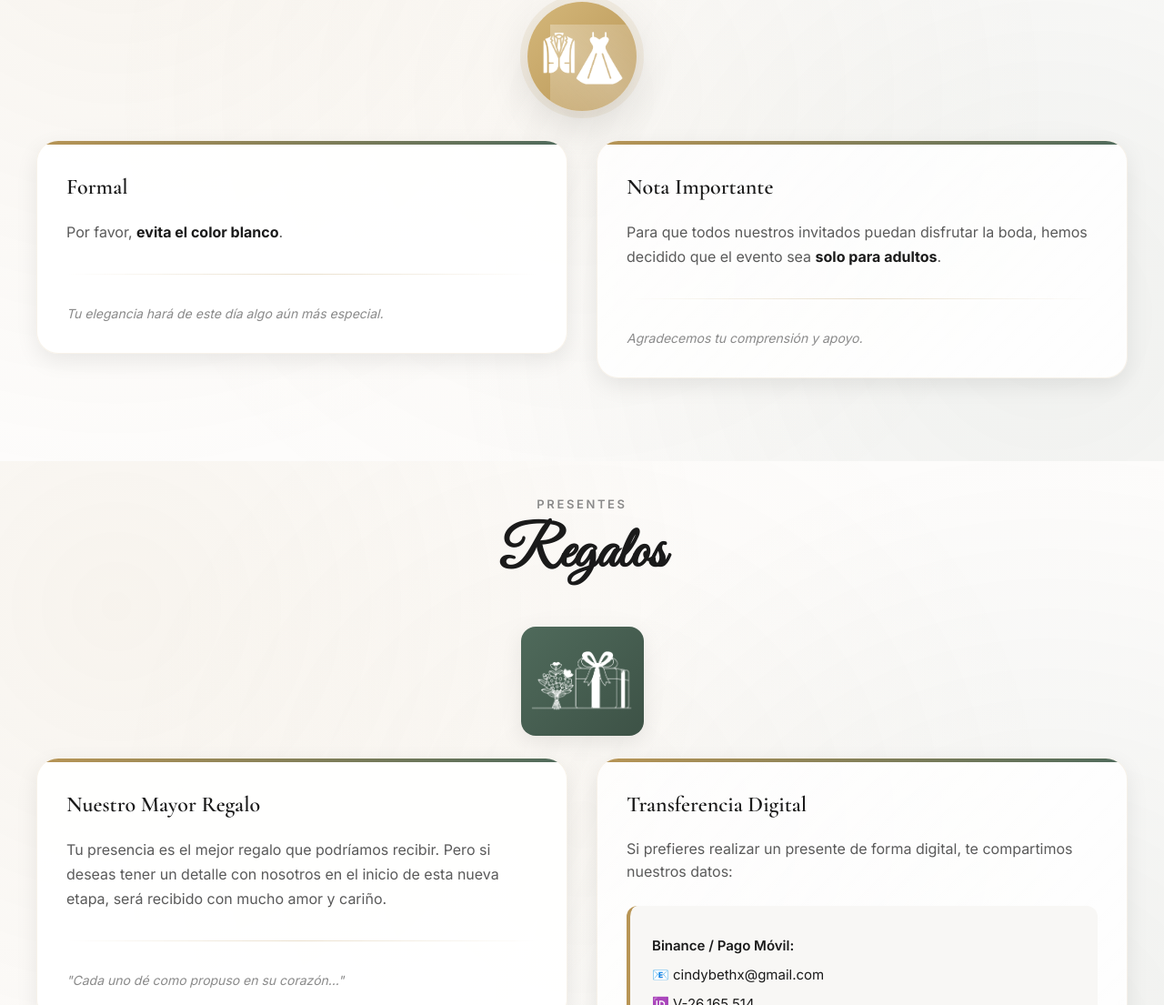
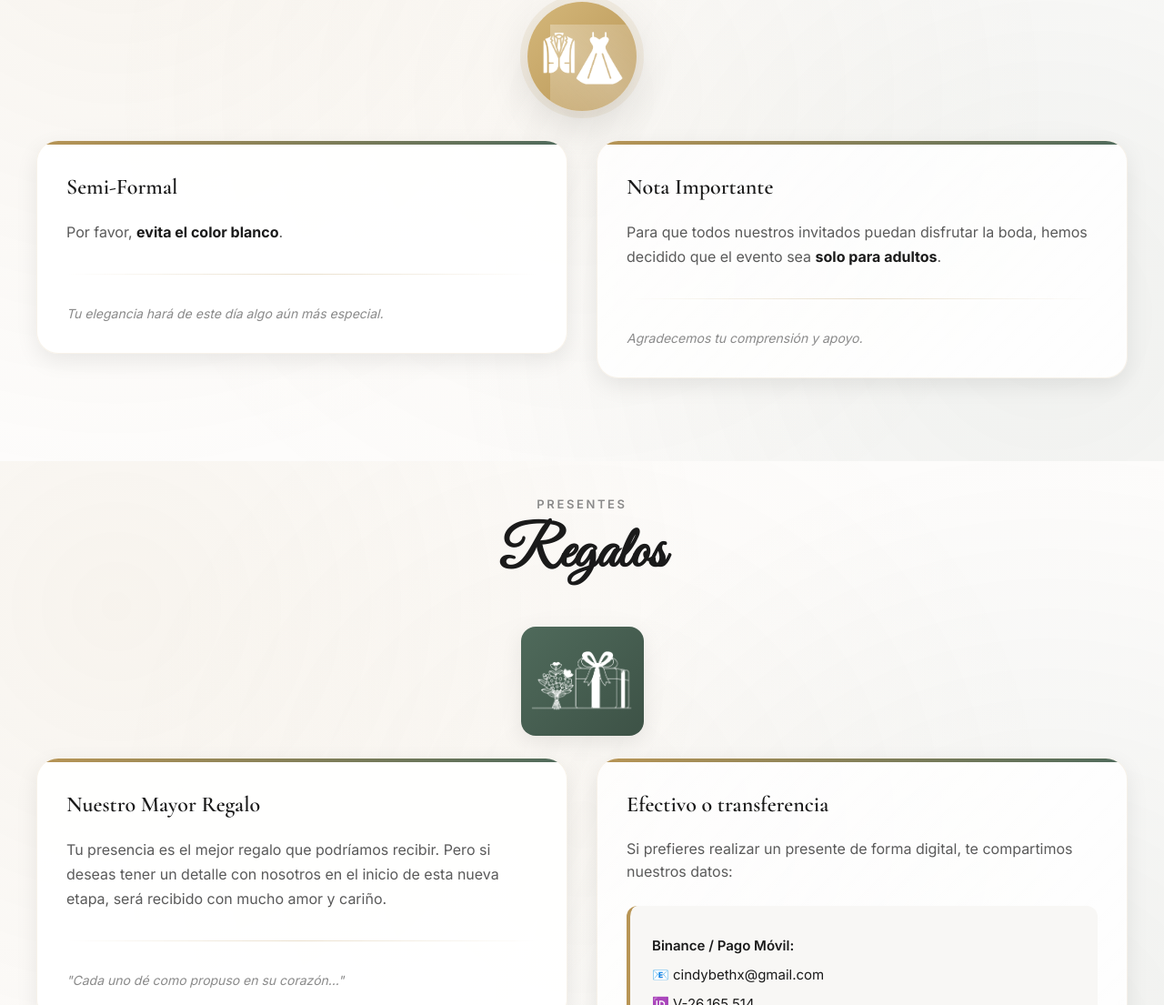
Before and after one commit to rubn1412/Invitacion-Boda, a plain HTML site: page index.html in a window 1280 px wide. Shown: the part 3493-4598 px from the top of the page at 91% size. Drawn offline with nearby package versions, Linux system fonts and the light colour scheme.

Commit message:
Update index.html

```diff
--- a/index.html
+++ b/index.html
@@ -1484,7 +1484,7 @@
       <div class="grid grid-2">
         <div class="card">
           <h3 style="font-family: 'Cormorant Garamond', serif; font-size: 1.5rem; margin-bottom: var(--space-md);">
-            Formal
+            Semi-Formal
           </h3>
           <p style="color: var(--text-secondary); line-height: 1.7;">
             Por favor, <strong style="color: var(--text-primary);">evita el color blanco</strong>.
@@ -1541,7 +1541,7 @@
 
         <div class="card" style="background: linear-gradient(135deg, var(--bg-glass), var(--bg-card));">
           <h3 style="font-family: 'Cormorant Garamond', serif; font-size: 1.5rem; margin-bottom: var(--space-md);">
-            Transferencia Digital
+            Efectivo o transferencia
           </h3>
           <p style="color: var(--text-secondary); margin-bottom: var(--space-md);">
             Si prefieres realizar un presente de forma digital, te compartimos nuestros datos:
```
